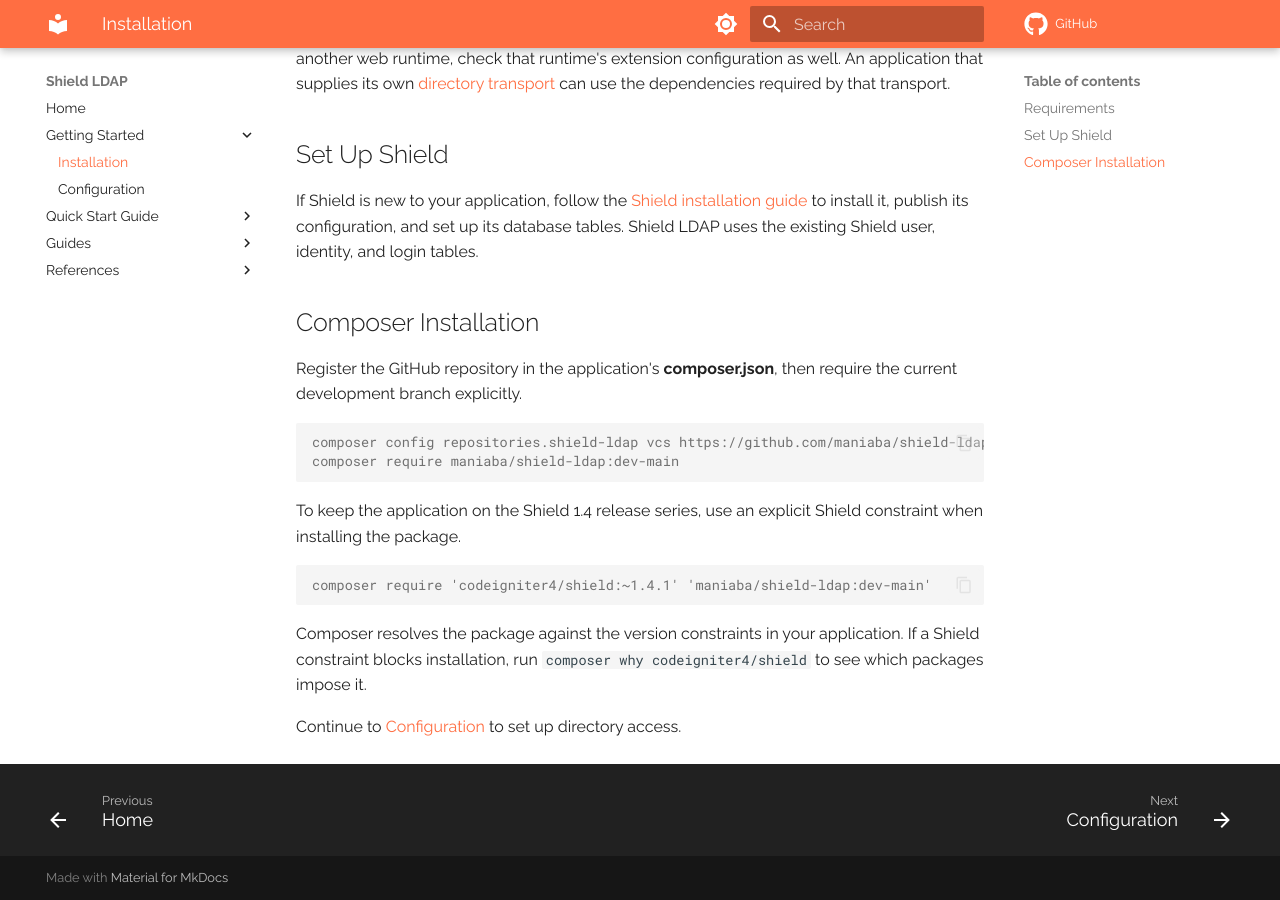
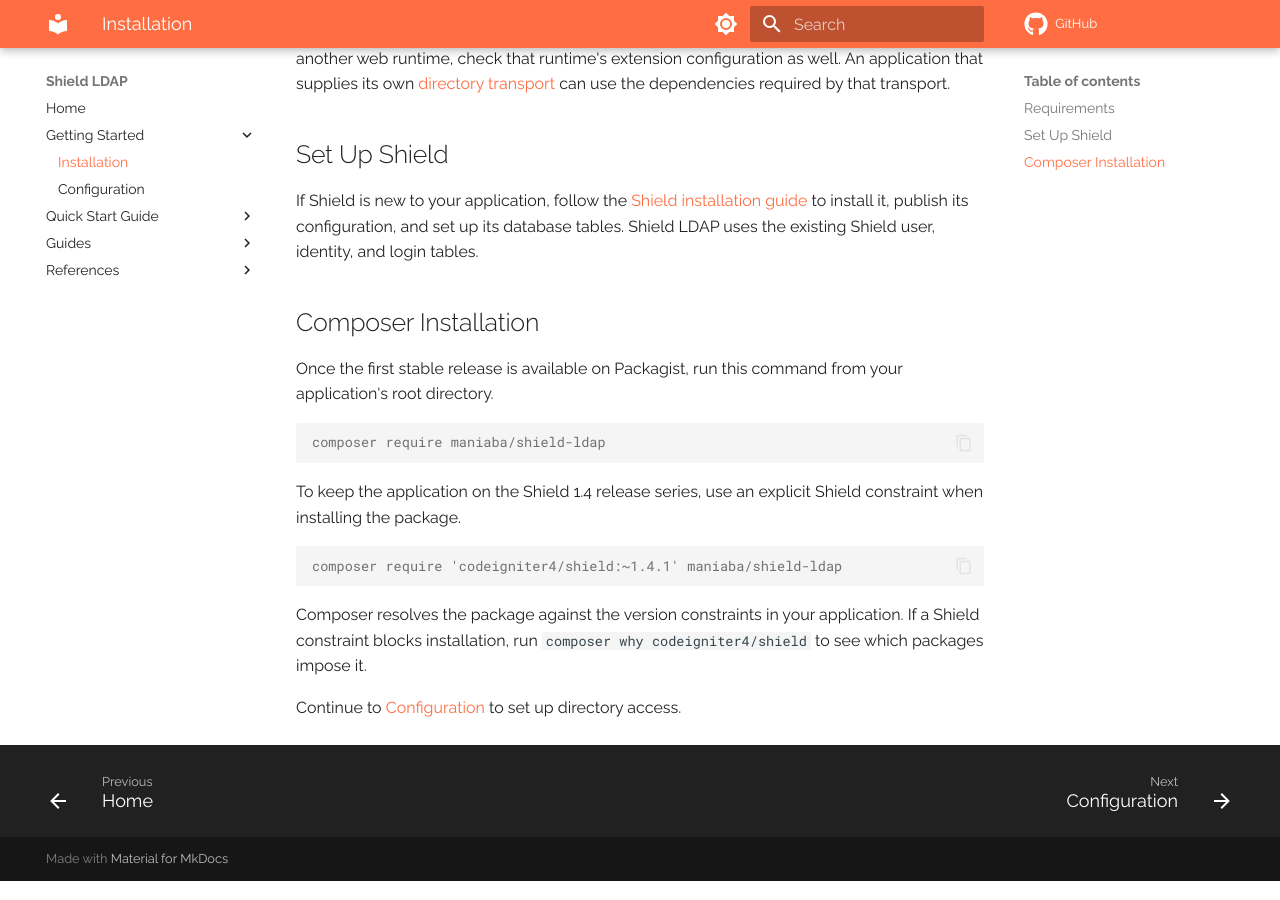
Before and after one commit to maniaba/shield-ldap, an MkDocs documentation site: the page built from docs/getting_started/install.md, in a window 1280 px wide and 900 px high, scrolled down 607 px. Built offline with MkDocs 1.6.1 and Material for MkDocs 9.7.7, drawn with Linux system fonts in a browser that asks for light colours; comment, search, counter and statistics services are not loaded.

Commit message:
docs: document installation from Packagist

````diff
--- a/docs/getting_started/install.md
+++ b/docs/getting_started/install.md
@@ -26,19 +26,18 @@ Shield LDAP uses the existing Shield user, identity, and login tables.
 
 ## Composer Installation
 
-Register the GitHub repository in the application's **composer.json**, then
-require the current development branch explicitly.
+Once the first stable release is available on Packagist, run this command from
+your application's root directory.
 
 ```console
-composer config repositories.shield-ldap vcs https://github.com/maniaba/shield-ldap
-composer require maniaba/shield-ldap:dev-main
+composer require maniaba/shield-ldap
 ```
 
 To keep the application on the Shield 1.4 release series, use an explicit Shield
 constraint when installing the package.
 
 ```console
-composer require 'codeigniter4/shield:~1.4.1' 'maniaba/shield-ldap:dev-main'
+composer require 'codeigniter4/shield:~1.4.1' maniaba/shield-ldap
 ```
 
 Composer resolves the package against the version constraints in your application.
````
Also changed, not shown: README.md (+2 -3 lines).
